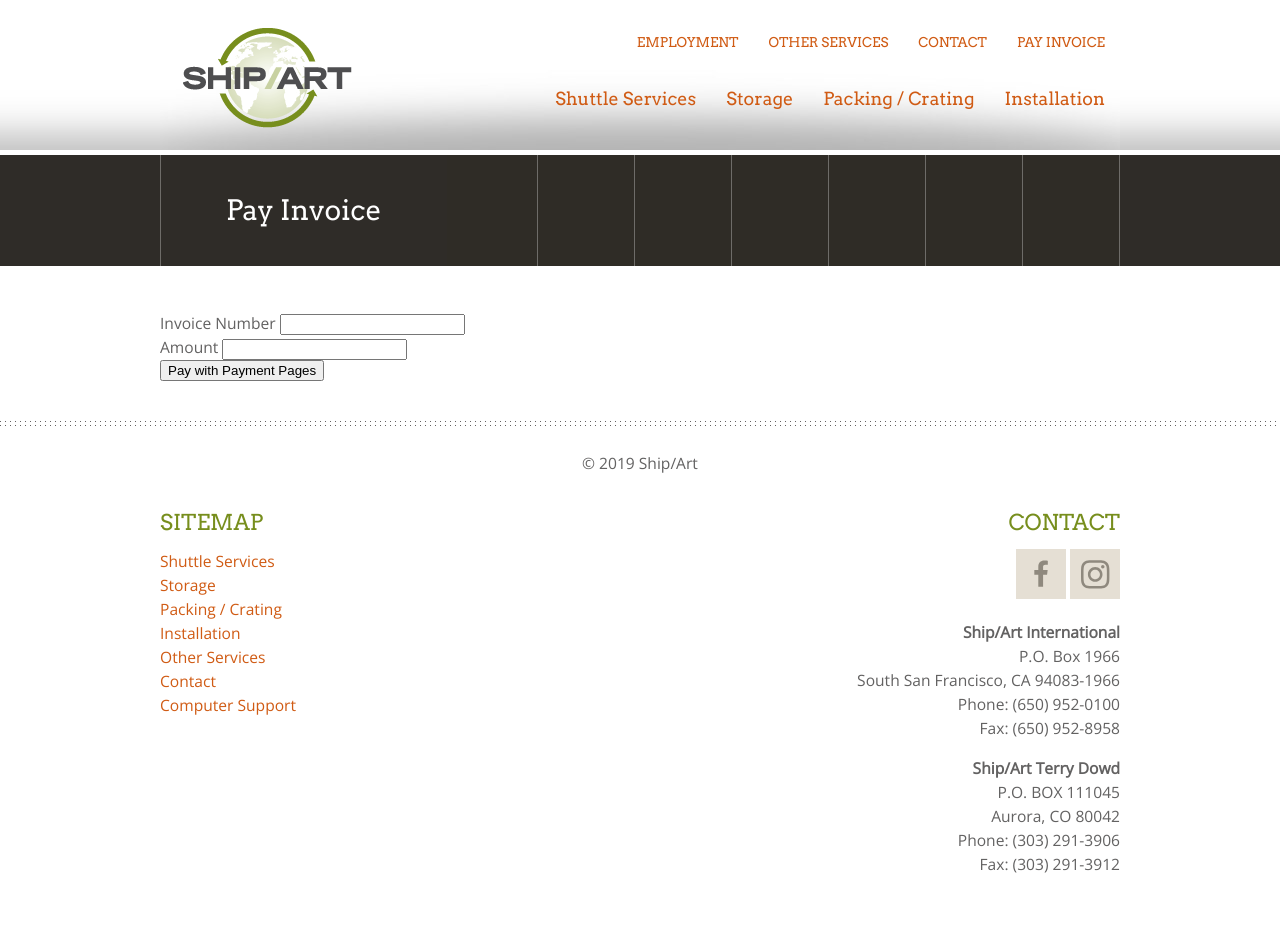
After one commit to andrewkellerweb/shipart, a PHP site: page /pay-invoice.php in a window 1280 px wide. The commit adds this page. Run offline with PHP 8.4, Linux system fonts and the light colour scheme.

Commit message:
invoice setup

```diff
--- a/css/style.css
+++ b/css/style.css
@@ -267,7 +267,7 @@ header nav {
   font-size: .75em;
   color: #d05b14;
   font-family: 'Arvo', sans-serif;
-  background-color: none;
+  background-color: transparent;
   border: none;
   line-height: 24px; }
 
--- a/includes/navigation.php
+++ b/includes/navigation.php
@@ -15,10 +15,7 @@
         </ul>
       </li>
       <li><a class="parent" href="/contact.php">Contact</a></li>
-      <li>
-        <div class="btn-invoice" id="cp949d5392c7" onclick="document.getElementById('pay_now_form_0b1377debf').submit()"><div><div class='r-bg '><span class='r-fg r-fg-3'></span> <span class='r-fg r-fg-2'></span> <span class='r-fg r-fg-1'></span> <span class='r-fg r-fg-0'></span> </div><form action="https://checkout.globalgatewaye4.firstdata.com/pay" id="pay_now_form_0b1377debf" method="post"><input type="hidden" name="x_login" value="WSP-SHIP-G@BNgwC9Lg" /><input x_invoice_num="1234test" type="hidden" name="x_show_form" value="PAYMENT_FORM" /><input type="hidden" name="x_fp_sequence" value="15587423693508966035" /><input type="hidden" name="x_fp_hash" value="PNB-1.0-483867a305f740e205c25e2f772b62ce790558c8" /><input type="hidden" name="x_amount" value="" /><input type="hidden" name="x_currency_code" value="USD" /><input type="hidden" name="x_test_request" value="FALSE" /><input type="hidden" name="x_relay_response" value="" /><input type="hidden" name="donation_prompt" value="" /><input type="hidden" name="button_code" value="Pay Now Ship Art International" /><div class="cpwrap"><button type="button">PAY INVOICE</button></div></form><div class='r-bg '><span class='r-fg r-fg-0'></span> <span class='r-fg r-fg-1'></span> <span class='r-fg r-fg-2'></span> <span class='r-fg r-fg-3'></span> </div></div></div>
-
-   <!--      <style type="text/css">div#cp949d5392c7{width: 200px; background-color: #FFFFFF;}div#cp949d5392c7 button {font-family: "Lucida Bright", Georgia, serif}div#cp949d5392c7:hover{cursor: pointer}div#cp949d5392c7 * {background-color: #FFFFFF;}div#cp949d5392c7 form{margin:0; padding:0;text-align:center}div#cp949d5392c7 div.cpwrap {width: 90%;border:0;margin:0 auto;padding: 0px; background-color: #FFFFFF}div#cp949d5392c7 button{width: 95%;border:0;margin:0;padding: 3px 0; background-color: #FFFFFF;text-align: center; color: #de9449; }div#cp949d5392c7:hover button {text-decoration: underline}div#cp949d5392c7 button:focus,div#cp949d5392c7 button:visited,div#cp949d5392c7 button:active{border:none;outline: none}div#cp949d5392c7 button {font-size: 11px}div#cp949d5392c7 div.cpwrap {border-left: 3px solid #FFFFFF; border-right: 3px solid #FFFFFF}div#cp949d5392c7 .r-fg{background-color: #FFFFFF; border-color: #FFFFFF}div#cp949d5392c7 .r-bg{background-color: white}div#cp949d5392c7 .r-fg{border-style: solid; border-width: 0px 1px; overflow: hidden; display: block; height: 1px; font-size: 1px}div#cp949d5392c7 .r-fg-0{margin-left: 1px; margin-right: 1px; border-width: 0px 1px !important; height: 1px !important}div#cp949d5392c7 .r-fg-1{margin-left: 2px; margin-right: 2px}div#cp949d5392c7 .r-fg-2{margin-left: 3px; margin-right: 3px}div#cp949d5392c7 .r-fg-3{margin-left: 5px; margin-right: 5px}</style> -->
+      <li><a class="parent" href="/pay-invoice.php">Pay Invoice</a></li>
     </ul>
     <ul class="main" id="navigation_horiz">
       <li class='has-sub'><a class="parent" href="/shuttle-overview.php">Shuttle Services</a>
--- /dev/null
+++ b/pay-invoice.php
@@ -0,0 +1,141 @@
+<!DOCTYPE html PUBLIC "-//W3C//DTD XHTML 1.0 Transitional//EN" "http://www.w3.org/TR/xhtml1/DTD/xhtml1-transitional.dtd">
+<html xmlns="http://www.w3.org/1999/xhtml">
+<head>
+
+<title>Ship/Art | Pay Invoice</title>
+<meta http-equiv="Content-Type" content="text/html; charset=utf-8" />
+<meta name="Keywords" content="
+Fine Art Storage, Climate Controlled storage, Fine Art Transportation, Museum Quality storage, Storage Insurance, fine art crating, fine art handlers, fine art installation, fine art packing, fine art services,sculpture rigging, transporting artwork,San Francisco CA, California, Denver Co, Colorado and Aspen Colorado"/>
+<meta name="Description" content="
+Trained Professionals providing Fine Art Storage, Fine Art Shipping, Fine Art Transportation, fine art packing, fine art crating,  rigging of fine art, artifacts, and antiques in San Francisco CA California, and Denver, CO Colorado and Aspen Colorado.
+"/>
+
+<script>
+  function goBack() {
+    window.history.back();
+  }
+</script>
+
+<?php include 'includes/header.php'; ?>
+
+<body class="page-inside two-col">
+
+<header class="main">
+    <div class="container-common clearfix">
+    <a class="logo" href="/">
+        <picture>
+          <img
+            src="images/logo.png"
+            srcset="images/logo-2x.png 2x"
+            alt="Shipart"
+          />
+        </picture>
+      </a>
+    <?php include 'includes/navigation.php'; ?>
+    </div>
+</header>
+
+<section class="title">
+	<div class="container-common clearfix">
+    	<h2>Pay Invoice</h2>
+    </div>
+</section>
+<section class="content clearfix">
+	<div class="container-common">
+		<div class="main">
+
+      <?php if (isset($_REQUEST['submit_button']) && $_SERVER['QUERY_STRING']): ?>
+
+        <?php
+          $query_string = $_SERVER['QUERY_STRING'];
+          parse_str($query_string, $query_string_array);
+          // print_r($query_string_array);
+
+          $invoice_number = $query_string_array['invoice_number'];
+          $invoice_amount = $query_string_array['invoice_amount'];
+          // echo '$invoice_number: ' . $invoice_number . '<br>';
+          // echo '$invoice_amount: ' . $invoice_amount . '<br>';
+        ?>
+
+        <?php if (empty($invoice_number)): ?>
+
+          <div>Invoice Number not set.</div>
+          <div><a onClick="goBack()" href="#">Back</a></div>
+
+        <?php elseif (empty($invoice_amount)): ?>
+
+          <div>Amount not set.</div>
+          <div><a onClick="goBack()" href="#">Back</a></div>
+
+        <?php else: ?>
+
+          <form class="form-invoice-submit" action="https://checkout.globalgatewaye4.firstdata.com/payment" method="POST">
+
+            <?php
+              $x_login = "WSP-SHIP-G@BNgwC9Lg";  //  Take from Payment Page ID in Payment Pages interface
+              $transaction_key = "wxQkpC3ml4X8GjZVrqGs"; // Take from Payment Pages configuration interface
+              // $x_amount = ".01";
+              $x_currency_code = "USD"; // Needs to agree with the currency of the payment page
+              srand(time()); // initialize random generator for x_fp_sequence
+              $x_fp_sequence = rand(1000, 100000) + 123456;
+              $x_fp_timestamp = time(); // needs to be in UTC. Make sure webserver produces UTC
+
+              // The values that contribute to x_fp_hash
+              $hmac_data = $x_login . "^" . $x_fp_sequence . "^" . $x_fp_timestamp . "^" . $invoice_amount . "^" . $x_currency_code;
+              $x_fp_hash = hash_hmac('sha1', $hmac_data, $transaction_key);
+
+              echo ('<input type="hidden" name="x_login" value="' . $x_login . '">' );
+              echo ('<input type="hidden" name="x_amount" value="' . $invoice_amount . '">' );
+              echo ('<input type="hidden" name="x_fp_sequence" value="' . $x_fp_sequence . '">' );
+              echo ('<input type="hidden" name="x_fp_timestamp" value="' . $x_fp_timestamp . '">' );
+              echo ('<input type="hidden" name="x_fp_hash" value="' . $x_fp_hash . '" size="50">' );
+              echo ('<input type="hidden" name="x_currency_code" value="' . $x_currency_code . '">');
+            ?>
+
+            <input type="hidden" name="x_invoice_num" value="<?php echo $invoice_number ?>"/>
+            <input type="hidden" name="x_show_form" value="PAYMENT_FORM"/>
+            <input type="hidden" type="submit" value="Pay with Payment Pages"/>
+            <div>Redirecting to payment gateway ...</div>
+          </form>
+
+          <script type="text/javascript">
+
+            function formAutoSubmit () {
+              var invoiceForm = document.querySelector('.form-invoice-submit');
+              invoiceForm.submit();
+            }
+
+            window.onload = formAutoSubmit;
+
+          </script>
+
+        <?php endif; ?>
+
+      <?php else: ?>
+
+        <form class="invoice-form" method="GET">
+          <div class="invoice-form__fielditem">
+            <label class="invoice-form__label">Invoice Number</label>
+            <input class="invoice-form__field" type="text" name="invoice_number" />
+          </div>
+          <div class="invoice-form__fielditem">
+            <label class="invoice-form__label">Amount</label>
+            <input class="invoice-form__field" type="text" name="invoice_amount" />
+          </div>
+          <div class="invoice-form__submititem">
+            <input class="invoice-form__submitbtn" type="submit" value="Pay with Payment Pages" name="submit_button" />
+          </div>
+        </form>
+
+      <?php endif; ?>
+
+		</div> <!-- /main -->
+
+	<aside>
+
+	</aside>
+
+  </div>  <!-- /container-common -->
+</section>
+
+<?php include 'includes/footer.php'; ?>
--- a/sass/partials/_invoice.scss
+++ b/sass/partials/_invoice.scss
@@ -6,7 +6,7 @@
       font-size: .75em;
       color: $c-orange;
       font-family: 'Arvo', sans-serif;
-      background-color: none;
+      background-color: transparent;
       border: none;
       line-height: 24px;
   }
--- a/shuttle-overview.php
+++ b/shuttle-overview.php
@@ -43,10 +43,6 @@ Trained Professionals providing Fine Art Storage, Fine Art Shipping, Fine Art Tr
 
 			  <p>For more information on shuttle dates for the <strong>NYC / San Francisco </strong>shuttle, contact:</p>
 			  <blockquote>
-			    <p><strong>Amy Mutza</strong><br />
-		          <a href="mailto:amy@shipart.com">amy@shipart.com</a>
-		          </p>
-		          <p>or</p>
 		          <p><strong>Beau Casazza</strong><br />
 		          <a href="mailto:beau@shipart.com">beau@shipart.com</a>
 		          </p>
```
Also changed, not shown: contact.php (+1 -7 lines), process-invoice.php (added, +78 -0 lines), 2 other files.
